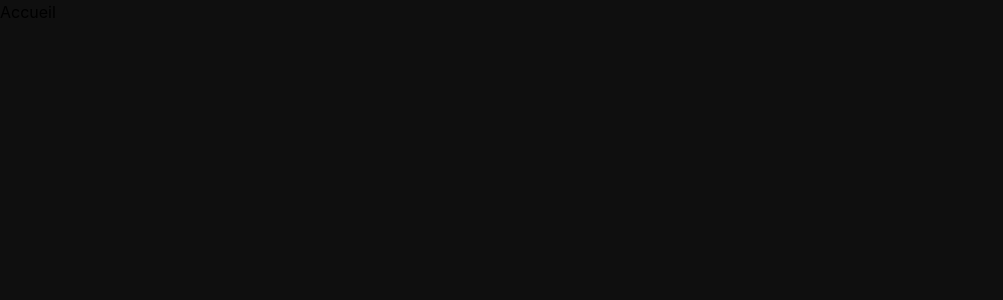
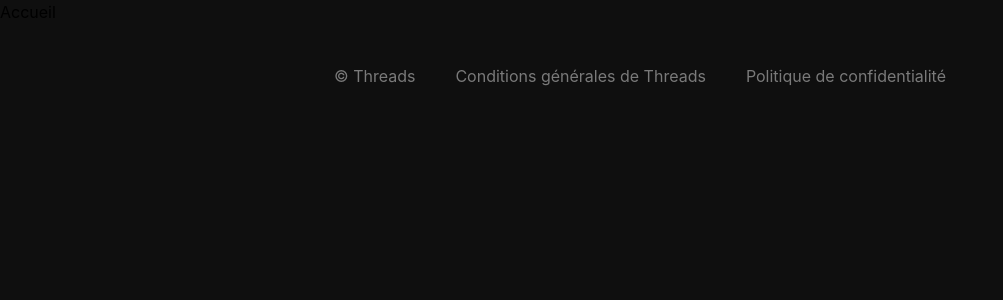
Before and after one commit to DylannDev/threads-app, a Next.js app: page / in a window 1280 px wide. Shown: the top 300 px of the page, without its empty margins (0-1003 px from the left). Built offline with nearby package versions, Linux system fonts and the light colour scheme.

Commit message:
🚧 F02: Footer > Add Footer component on a higher layout

```diff
--- a/src/app/layout.jsx
+++ b/src/app/layout.jsx
@@ -1,5 +1,6 @@
 import { Inter } from "next/font/google";
 import "./globals.css";
+import Footer from "@/components/Footer/Footer";
 
 export const metadata = {
   title: "Threads",
@@ -9,7 +10,10 @@ export const metadata = {
 export default function RootLayout({ children }) {
   return (
     <html lang="fr">
-      <body className="bg-threads-gray">{children}</body>
+      <body className="bg-threads-gray flex flex-col min-h-screen">
+        {children}
+        <Footer />
+      </body>
     </html>
   );
 }
--- a/src/app/login/layout.jsx
+++ b/src/app/login/layout.jsx
@@ -4,7 +4,7 @@ import React from "react";
 
 export default function Layout({ children }) {
   return (
-    <div className="min-h-screen flex flex-col">
+    <div className="flex-1 flex flex-col">
       <div className="absolute top-0 left-0 right-0 aspect-[1785/510] z-0">
         <Image
           src="/welcome.webp"
@@ -15,7 +15,6 @@ export default function Layout({ children }) {
         />
       </div>
       <div className="flex-1 z-10 pt-[19vw] ">{children}</div>
-      <Footer />
     </div>
   );
 }
--- a/src/components/Footer/Footer.jsx
+++ b/src/components/Footer/Footer.jsx
@@ -3,7 +3,7 @@ import React from "react";
 
 export default function Footer() {
   return (
-    <footer className="flex justify-center gap-10 pb-4 mt-10 z-30 text-threads-gray-light">
+    <footer className="flex justify-center gap-10 pb-8 mt-10 z-30 text-threads-gray-light">
       <Link href="#">© Threads</Link>
       <Link href="#">Conditions générales de Threads</Link>
       <Link href="#">Politique de confidentialité</Link>
```
